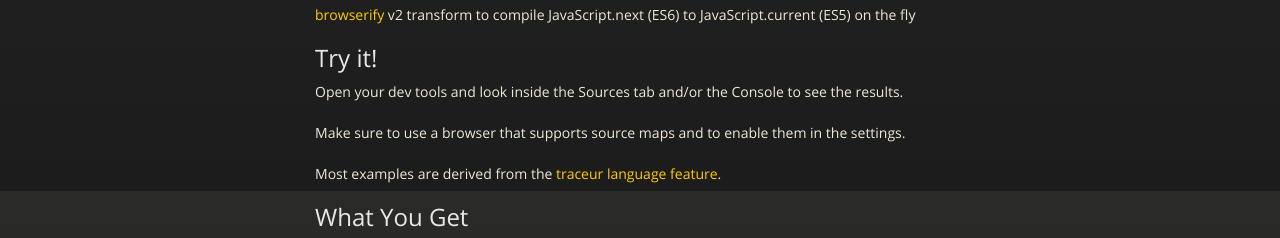
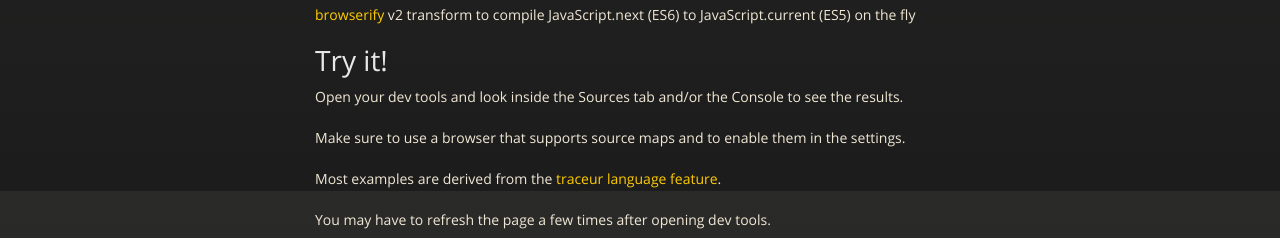
Before and after one commit to thlorenz/es6ify, a plain HTML site: page index.html in a window 1280 px wide. Shown: the part 609-847 px from the top of the page. Drawn offline with nearby package versions, Linux system fonts and the light colour scheme.

Commit message:
adding refresh instructs

```diff
--- a/index.html
+++ b/index.html
@@ -45,13 +45,15 @@
 <p><a href="https://github.com/substack/node-browserify">browserify</a> v2 transform to compile JavaScript.next (ES6) to
 JavaScript.current (ES5) on the fly</p>
 
-<h2>Try it!</h2>
+<h1>Try it!</h1>
 
 <p>Open your dev tools and look inside the Sources tab and/or the Console to see the results.</p>
 
 <p>Make sure to use a browser that supports source maps and to enable them in the settings.</p>
 
 <p>Most examples are derived from the <a href="https://code.google.com/p/traceur-compiler/wiki/LanguageFeatures">traceur language feature</a>.</p>
+
+<p>You may have to refresh the page a few times after opening dev tools.</p>
 
 <h2>What You Get</h2>
 
```
